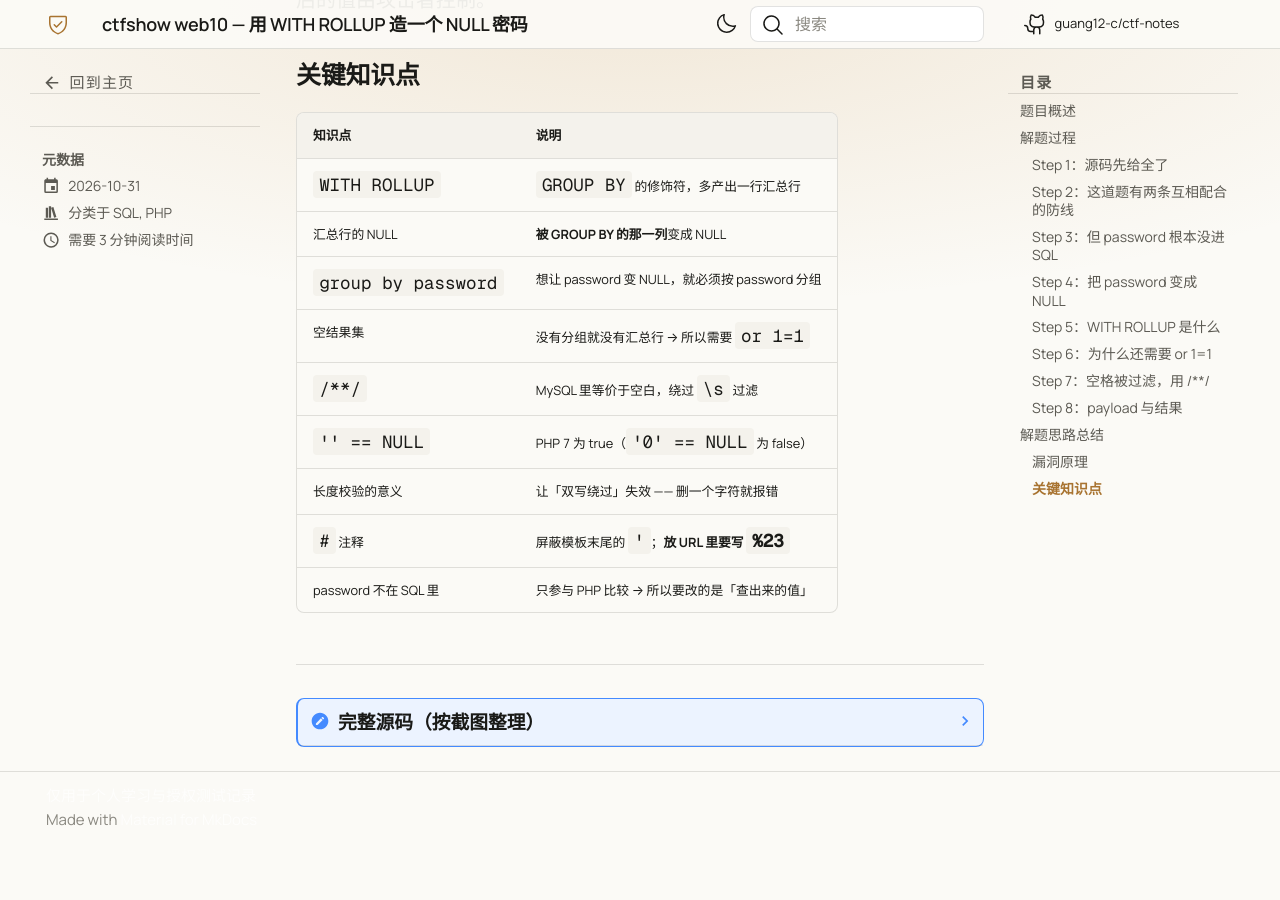
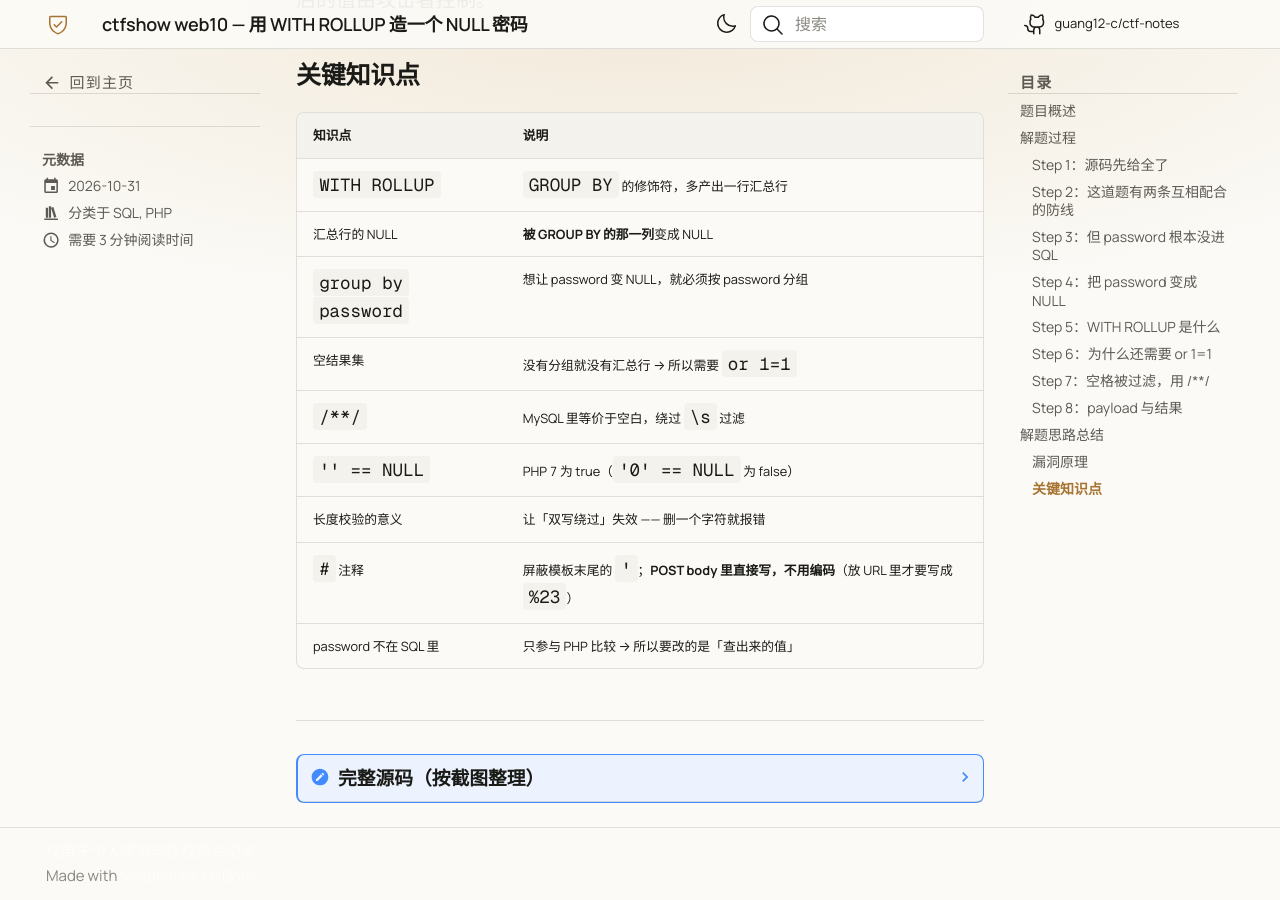
Before and after one commit to guang12-c/ctf-notes, an MkDocs documentation site: the page built from docs/blog/posts/2026-10-31-ctfshow-web10-rollup.md, in a window 1280 px wide and 900 px high, scrolled down 6567 px. Built offline with MkDocs 1.6.1 and Material for MkDocs 9.7.7, drawn with Linux system fonts in a browser that asks for light colours; comment, search, counter and statistics services are not loaded; before the commit the page ends 7411 px from its top, so only the background shows below that.

Commit message:
WP:ctfshow web10 修正——参数是 POST,# 不需要 URL 编码

```diff
--- a/docs/blog/posts/2026-10-31-ctfshow-web10-rollup.md
+++ b/docs/blog/posts/2026-10-31-ctfshow-web10-rollup.md
@@ -237,7 +237,7 @@ ctfshow{fe48aa87-a2ba-4293-a096-5812a866ae77}
 | `/**/` | MySQL 里等价于空白，绕过 `\s` 过滤 |
 | `'' == NULL` | PHP 7 为 true（`'0' == NULL` 为 false） |
 | 长度校验的意义 | 让「双写绕过」失效 —— 删一个字符就报错 |
-| `#` 注释 | 屏蔽模板末尾的 `'`；**放 URL 里要写 `%23`** |
+| `#` 注释 | 屏蔽模板末尾的 `'`；**POST body 里直接写，不用编码**（放 URL 里才要写成 `%23`） |
 | password 不在 SQL 里 | 只参与 PHP 比较 → 所以要改的是「查出来的值」 |
 
 ---
```
